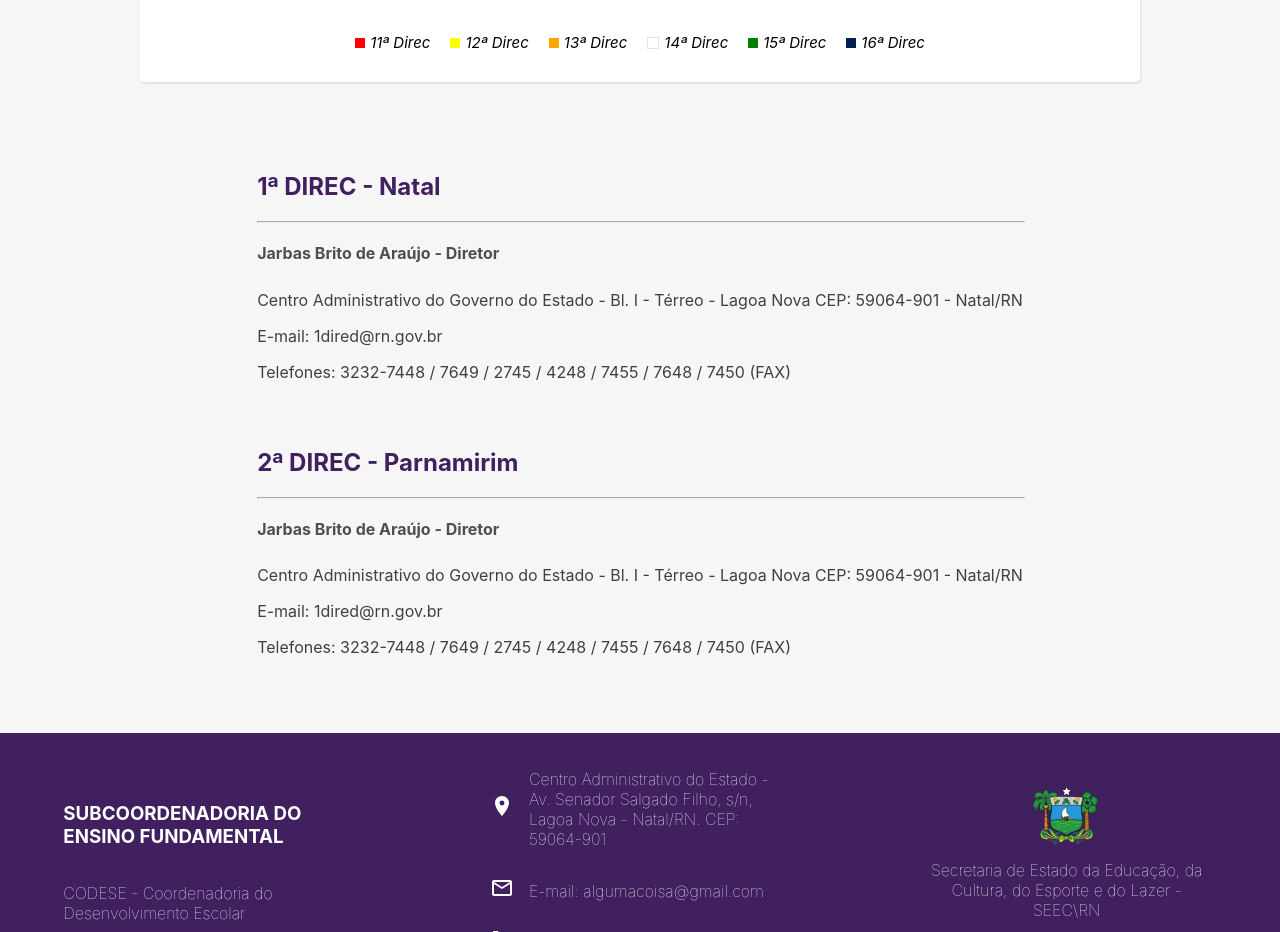
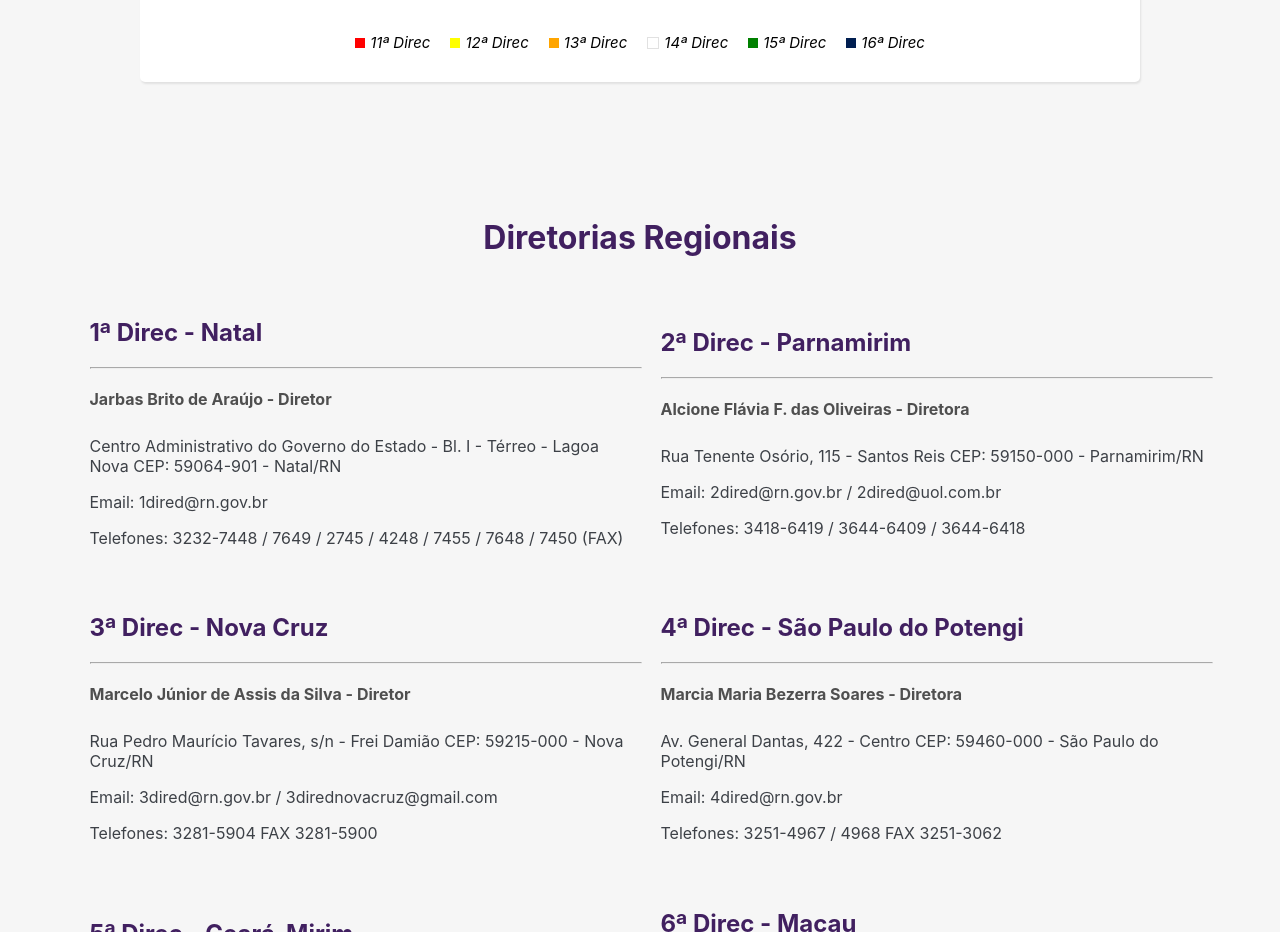
Before and after one commit to dtayna/site-suef, a React (Create React App) app: page /mapa in a window 1280 px wide. Shown: the part 1060-1992 px from the top of the page. Built offline with nearby package versions, Linux system fonts and the light colour scheme.

Commit message:
data direcs

```diff
--- a/src/components/data-direc.js
+++ b/src/components/data-direc.js
@@ -2,8 +2,13 @@ import styled from 'styled-components';
 import { Title, SubTitle, Text, Line } from './global-components'
 
 const Container = styled.div`
-  padding: 10px;
-  text-align: left;
+    width: 550px;
+    padding: 10px;
+    text-align: left;
+
+    @media screen and (max-width: 734px) {
+        width: 90%;
+    }
 `;
 
 
@@ -15,8 +20,8 @@ const DataDirec = ({direc, diretor, local, email, telefones}) => {
         <br/><br/>
         <SubTitle color={"var(--colorTitle)"}> {diretor} </SubTitle>
         <Text> {local} </Text>
-        <Text> {email} </Text>
-        <Text> {telefones}</Text>
+        <Text> Email: {email} </Text>
+        <Text> Telefones: {telefones}</Text>
       </Container>
     );
   }
--- a/src/containers/info-direcs.js
+++ b/src/containers/info-direcs.js
@@ -1,27 +1,40 @@
 import styled from 'styled-components';
 import DataDirec from '../components/data-direc';
 import { Row, Col, SuperTitle } from '../components/global-components';
+import direcs from '../utils/direcs.json';
+import React, { useState } from 'react';
+
+
+const Container = styled.div`
+    padding: 5%;
+`;
+
+
+
 
 const InfoDirecs= () => {
+const [jsonDirecs, setJsonDirecs] = useState(direcs);
+
+console.log(jsonDirecs.direcs[0].diretor);
+
+const list = jsonDirecs.direcs.map(direc =>
+    <Col maxwidth={"550px"}>
+        <DataDirec direc={direc.titulo}
+                diretor={direc.diretor}
+                local={direc.localizacao}
+                email={direc.email}
+                telefones={direc.telefones}
+        />
+    </Col>
+  );
+
   return(
-    <Row>
-        <Col>
-        <DataDirec direc={"1ª DIREC - Natal"}
-            diretor={"Jarbas Brito de Araújo - Diretor"}
-            local={"Centro Administrativo do Governo do Estado - Bl. I - Térreo - Lagoa Nova CEP: 59064-901 - Natal/RN"}
-            email={"E-mail: 1dired@rn.gov.br"}
-            telefones={"Telefones: 3232-7448 / 7649 / 2745 / 4248 / 7455 / 7648 / 7450 (FAX)"}
-            />
-        </Col>
-        <Col>
-        <DataDirec direc={"2ª DIREC - Parnamirim"}
-            diretor={"Jarbas Brito de Araújo - Diretor"}
-            local={"Centro Administrativo do Governo do Estado - Bl. I - Térreo - Lagoa Nova CEP: 59064-901 - Natal/RN"}
-            email={"E-mail: 1dired@rn.gov.br"}
-            telefones={"Telefones: 3232-7448 / 7649 / 2745 / 4248 / 7455 / 7648 / 7450 (FAX)"}
-            />
-        </Col>
-    </Row>
+      <Container>
+          <SuperTitle color={"var(--mainColor1)"}>Diretorias Regionais</SuperTitle>
+        <Row>
+            {list}
+        </Row>
+    </Container>
   );
 }
 
--- /dev/null
+++ b/src/utils/direcs.json
@@ -0,0 +1,120 @@
+{
+    "direcs":
+        [
+            {
+                "titulo": "1ª Direc - Natal",
+                "diretor": "Jarbas Brito de Araújo - Diretor",
+                "localizacao":"Centro Administrativo do Governo do Estado - Bl. I - Térreo - Lagoa Nova CEP: 59064-901 - Natal/RN",
+                "email":"1dired@rn.gov.br",
+                "telefones":"3232-7448 / 7649 / 2745 / 4248 / 7455 / 7648 / 7450 (FAX)"
+            },
+            {
+                "titulo": "2ª Direc - Parnamirim",
+                "diretor": "Alcione Flávia F. das Oliveiras - Diretora",
+                "localizacao":"Rua Tenente Osório, 115 - Santos Reis CEP: 59150-000 - Parnamirim/RN",
+                "email":"2dired@rn.gov.br / 2dired@uol.com.br",
+                "telefones":"3418-6419 / 3644-6409 / 3644-6418"
+            },
+            {
+                "titulo": "3ª Direc - Nova Cruz",
+                "diretor": "Marcelo Júnior de Assis da Silva - Diretor",
+                "localizacao":"Rua Pedro Maurício Tavares, s/n - Frei Damião CEP: 59215-000 - Nova Cruz/RN",
+                "email":"3dired@rn.gov.br / 3dirednovacruz@gmail.com",
+                "telefones":"3281-5904 FAX 3281-5900"
+            },
+
+            {
+                "titulo": "4ª Direc - São Paulo do Potengi",
+                "diretor": "Marcia Maria Bezerra Soares - Diretora",
+                "localizacao":"Av. General Dantas, 422 - Centro CEP: 59460-000 - São Paulo do Potengi/RN",
+                "email":"4dired@rn.gov.br",
+                "telefones":" 3251-4967 / 4968 FAX 3251-3062"
+            },
+            {
+                "titulo": "5ª Direc - Ceará-Mirim",
+                "diretor": "Agenor Florêncio Costa Neto - Diretor",
+                "localizacao":"Av. Luiz Lopes Varela, 1125 CEP: 59570-000 - Ceará Mirim/RN",
+                "email":"5dired@rn.gov.br",
+                "telefones":" 3274-5996 FAX 3274-5987"
+            },
+            {
+                "titulo": "6ª Direc - Macau",
+                "diretor": "Patrícia Carol Rodrigues de Melo - Diretora",
+                "localizacao":"Rua Vereador Péricles Coimbra, 157 - Centro CEP: 59500-000 - Macau/RN",
+                "email":"6dired@rn.gov.br",
+                "telefones":"3521- 6455 FAX 3521-6452"
+            },
+            {
+                "titulo": "7ª Direc - Santa Cruz",
+                "diretor": "Meirison Fernandes de Farias - Diretor",
+                "localizacao":"Rua Ministro Mário Andreazza, 35 - Conj. Augusto Fernandes Pereira CEP: 59200-000 - Santa Cruz/RN",
+                "email":"7dired@rn.gov.br / setima.dired@yahoo.com.br / setima.dired@gmail.com",
+                "telefones":"3291-6918 / 6921 FAX 3291-6919"
+            },
+            {
+                "titulo": "8ª Direc - Angicos",
+                "diretor": "Francisca das Chagas Marileide Matias da Silva - Diretora",
+                "localizacao":"Rua Aristófanes Fernandes, s/n - Alto Triângulo CEP: 59515-000 - Angicos/RN",
+                "email":" 8dired@rn.gov.br / oitavadired@hotmail.com",
+                "telefones":"3531-3916 FAX 3531-3917/9993-1067"
+            },
+            {
+                "titulo": "9ª Direc - Currais Novos",
+                "diretor": "Agnaldo Cassiano de Brito - Diretor",
+                "localizacao":"Rua Des. Tomaz Salustino, 50 - Centro CEP: 59380-000 - Currais Novos/RN",
+                "email":"9dired@rn.gov.br / 9diredcn@gmail.com",
+                "telefones":"3405-3330 FAX 3405-3331"
+            },
+            {
+                "titulo": "10ª Direc - Caicó",
+                "diretor": "Suenyra Nóbrega Soares - Diretora",
+                "localizacao":"Rua Mons. Severiano, 150 - Penedo CEP: 59300-000 - Caicó/RN",
+                "email":"10dired@rn.gov.br / dired.caico2013@gmail.com",
+                "telefones":"3421-6046 / 6061 / 6062 FAX 3421-6060"
+            },
+            {
+                "titulo": "11ª Direc - Assú",
+                "diretor": "Maria Aldeíza da Silva - Diretora",
+                "localizacao":"Praça Getúlio Vargas, 163 - 1º andar - Centro CEP: 59650-000 - Assú/RN",
+                "email":"11dired@rn.gov.br",
+                "telefones":"3331-2724 FAX 3331-6527"
+            },
+            {
+                "titulo": "12ª Direc - Mossoró",
+                "diretor": "Ana Maria Morais Costa  - Diretora",
+                "localizacao":"Rua Cunha da Mota, 10 - Centro CEP: 59600-160 - Mossoró/RN",
+                "email":"12direc@rn.gov.br / 12dired@rn.gov.br / dired.mossoro@gmail.com",
+                "telefones":"3315-5668 / 5669 / 5671 / 5672 / 5670 / 3314-4268 / 3314-4587 (FAX)"
+            },
+            {
+                "titulo": "13ª Direc - Apodí",
+                "diretor": "Lusia Gomes Pinto  - Diretora",
+                "localizacao":"Rua Manoel Nogueira, 550 - Centro CEP: 59700-000 - Apodí/RN",
+                "email":"13dired@rn.gov.br",
+                "telefones":"3333-2181 / 2274 FAX 3333-2353"
+            },
+            {
+                "titulo": "14ª Direc - Umarizal",
+                "diretor": "Francisco Leopoldo Nunes - Diretor",
+                "localizacao":"Rua João Abílio, 01 - Centro CEP: 59865-000 - Umarizal/RN",
+                "email":"14dired@rn.gov.br / dired.umarizal@gmail.com",
+                "telefones":"3397-2319 FAX 3397-2597"
+            },
+            {
+                "titulo": "15ª Direc - Pau dos Ferros",
+                "diretor": "Maria Aparecida Vieira Diógenes - Diretora",
+                "localizacao":"Tv. Joaquim de Holanda, 19 - São Judas Tadeu CEP: 59900-000 - Pau dos Ferros/RN",
+                "email":"15dired@rn.gov.br / pedagogicodired@hotmail.com Blog: 15dired.blogspot.com",
+                "telefones":"3351-2125(Direção) 3361(Pedag) 3010(Funcion) 3084(Fin Escola) 3560(Fin DIRED) FAX 3351-2413"
+            },
+            {
+                "titulo": "16ª Direc - João Câmara",
+                "diretor": "Romeyka Priscila de Andrade Pereira - Diretora",
+                "localizacao":"Rua 29 de Outubro, 204 - Centro CEP: 59550-000 - João Câmara/RN",
+                "email":"16dired@rn.gov.br / dired.joaocamara@gmail.com",
+                "telefones":"3262-3038 FAX 3262-3963"
+            }
+
+
+        ]
+}
```
